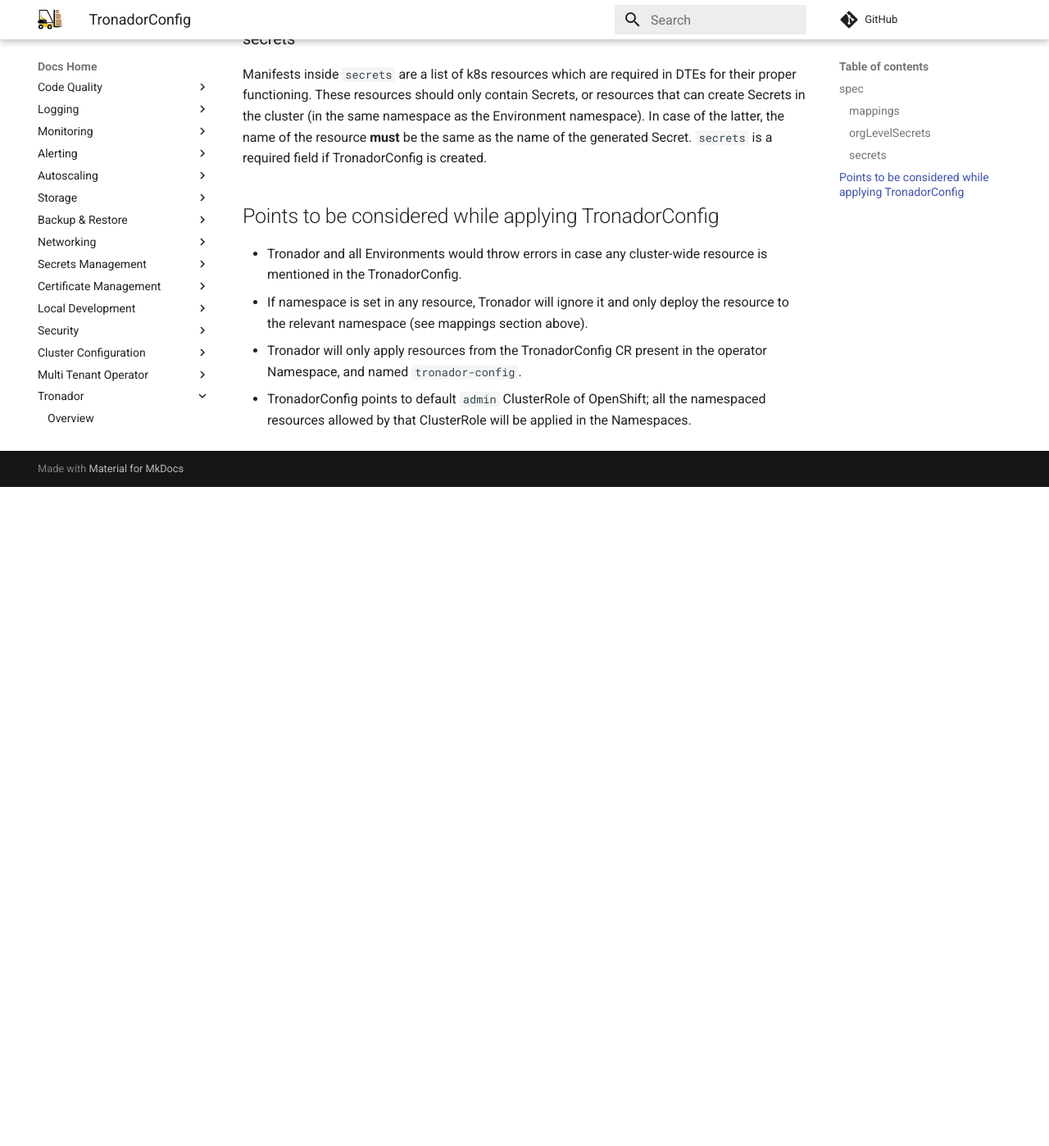
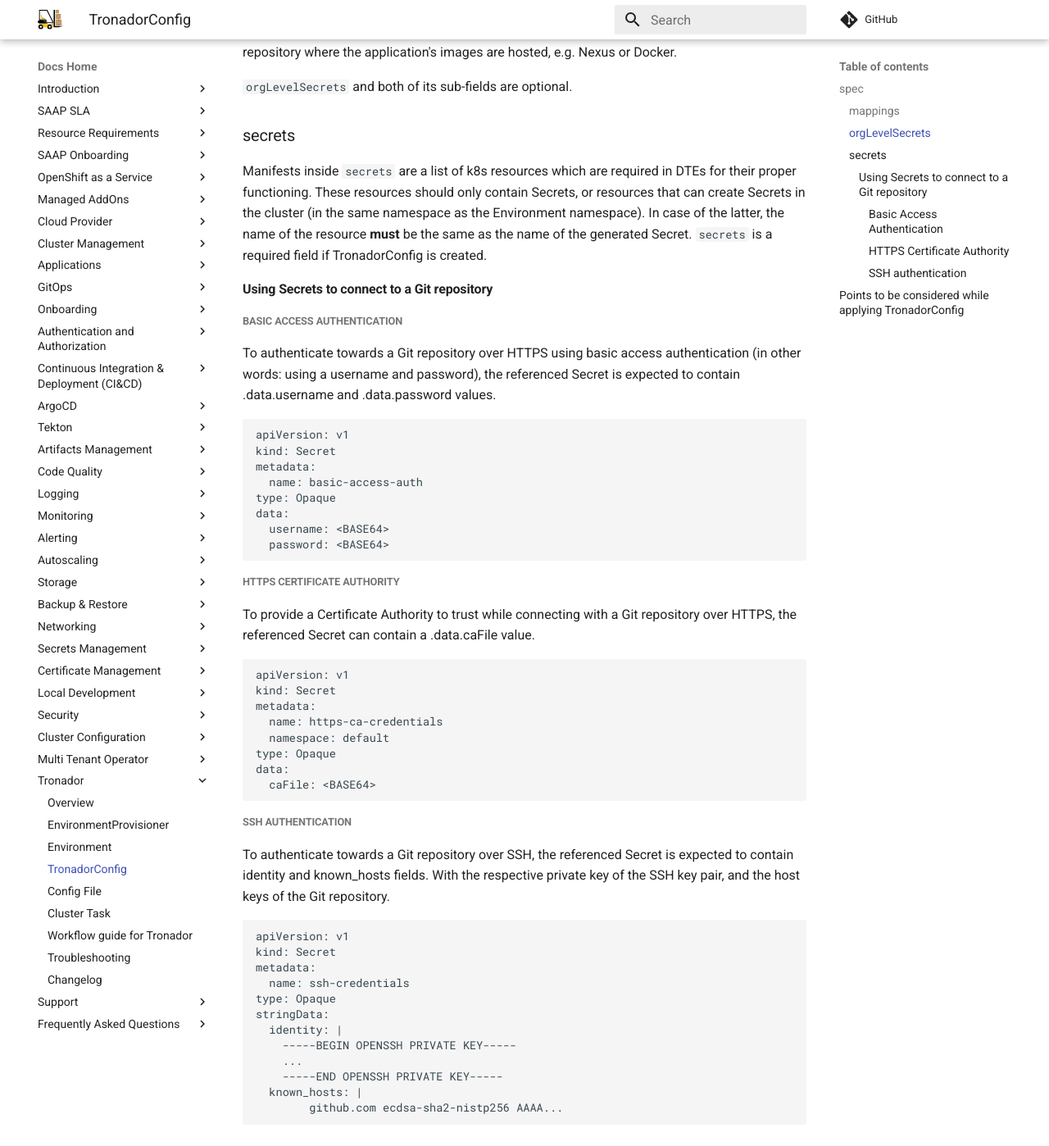
Before and after one commit to stakater/stakater-docs, an MkDocs documentation site: the page built from docs/content/sre/tronador/tronador_config.md, in a window 1280 px wide and 1400 px high, scrolled down 3215 px. Shown: the whole window at 82% size. Built offline with MkDocs 1.6.1 and Material for MkDocs 9.7.7, drawn with Linux system fonts in a browser that asks for light colours; comment, search, counter and statistics services are not loaded; before the commit the page ends 3809 px from its top, so only the background shows below that; some of the changed text lies outside the part shown.

Commit message:
Tronador docs - add details about format of git auth Secrets in TronadorConfig

````diff
--- a/docs/content/sre/tronador/tronador_config.md
+++ b/docs/content/sre/tronador/tronador_config.md
@@ -136,6 +136,7 @@ spec:
 - **`authSecret`**: Name of the Secret required in case of a private repository. If this field is not filled, it will be treated as a public repository.
 - **`imagePullSecret`**: Name of the Secret required to access the image repository where the application's images are hosted, e.g. Nexus or Docker.
 
+Note: The Secrets mentioned under `mappings.authSecret` and `mappings.imagePullSecret` will only be created in the relevant Environments' namespaces, and not in any other namespaces. The relevant Environments are those that are based on the repositories mentioned in `mappings.repos`.
 
 ### orgLevelSecrets
 
@@ -152,6 +153,55 @@ spec:
 
 Manifests inside `secrets` are a list of k8s resources which are required in DTEs for their proper functioning. These resources should only contain Secrets, or resources that can create Secrets in the cluster (in the same namespace as the Environment namespace). In case of the latter, the name of the resource **must** be the same as the name of the generated Secret. `secrets` is a required field if TronadorConfig is created.
 
+#### Using Secrets to connect to a Git repository
+
+##### Basic Access Authentication
+
+To authenticate towards a Git repository over HTTPS using basic access authentication (in other words: using a username and password), the referenced Secret is expected to contain .data.username and .data.password values.
+
+```yaml
+apiVersion: v1
+kind: Secret
+metadata:
+  name: basic-access-auth
+type: Opaque
+data:
+  username: <BASE64>
+  password: <BASE64>
+```
+##### HTTPS Certificate Authority
+
+To provide a Certificate Authority to trust while connecting with a Git repository over HTTPS, the referenced Secret can contain a .data.caFile value.
+
+```yaml
+apiVersion: v1
+kind: Secret
+metadata:
+  name: https-ca-credentials
+  namespace: default
+type: Opaque
+data:
+  caFile: <BASE64>
+```
+
+##### SSH authentication
+
+To authenticate towards a Git repository over SSH, the referenced Secret is expected to contain identity and known_hosts fields. With the respective private key of the SSH key pair, and the host keys of the Git repository.
+
+```yaml
+apiVersion: v1
+kind: Secret
+metadata:
+  name: ssh-credentials
+type: Opaque
+stringData:
+  identity: |
+    -----BEGIN OPENSSH PRIVATE KEY-----
+    ...
+    -----END OPENSSH PRIVATE KEY-----
+  known_hosts: |
+        github.com ecdsa-sha2-nistp256 AAAA...
+```
 
 ## Points to be considered while applying TronadorConfig
 - Tronador and all Environments would throw errors in case any cluster-wide resource is mentioned in the TronadorConfig.
````
